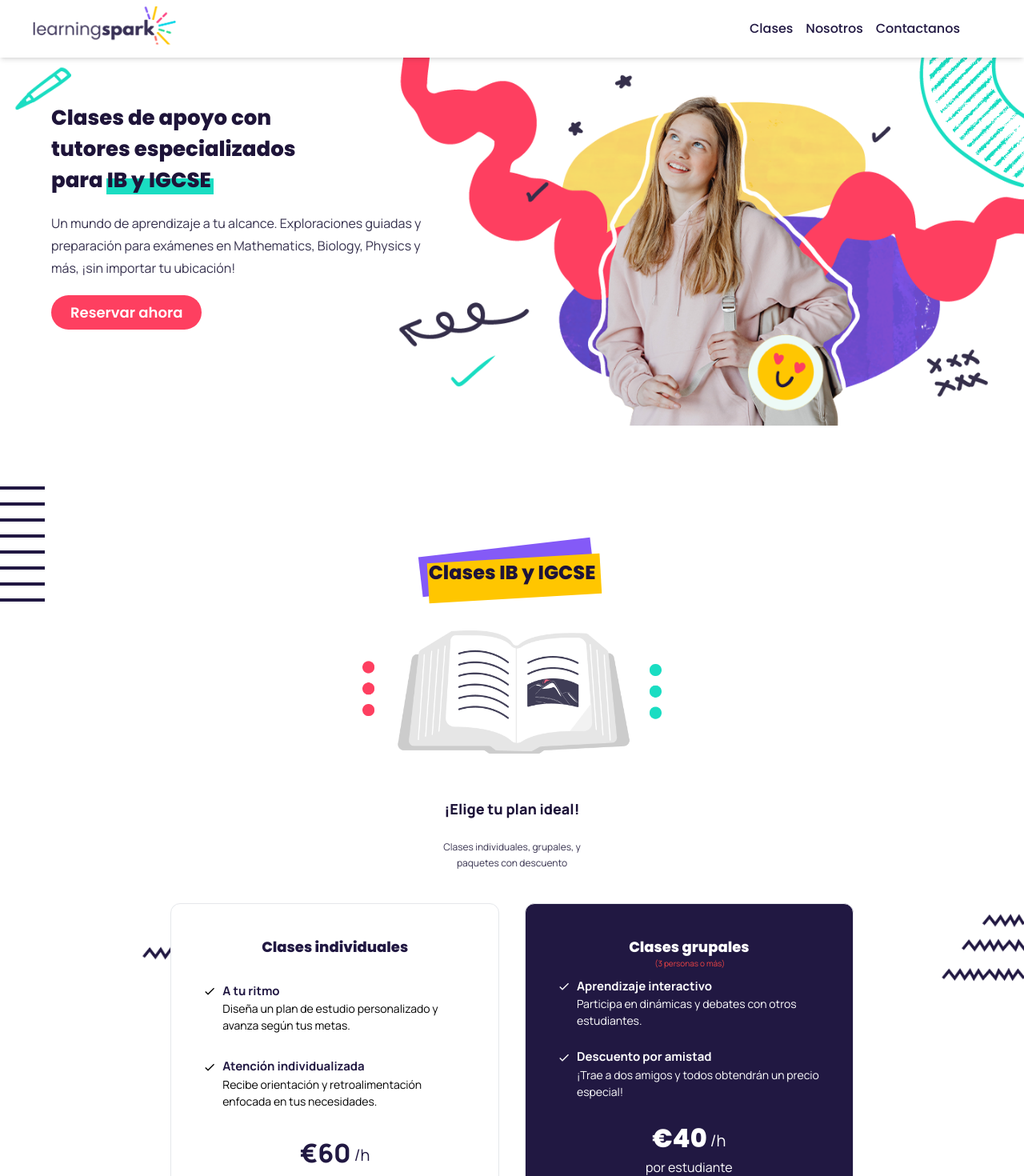
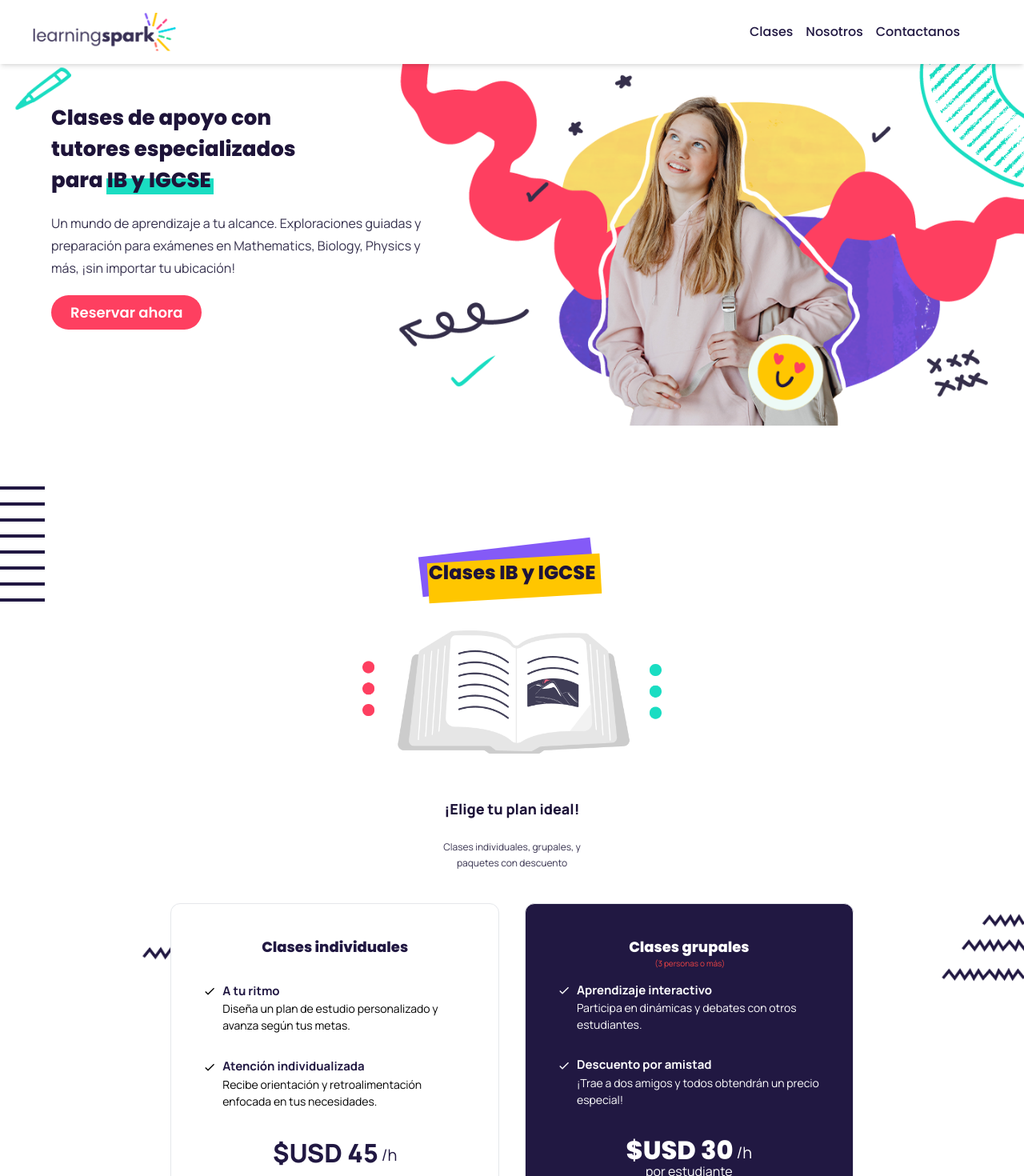
Before and after one commit to TomasSorgetti/learningSparks, a React (Create React App) app: page / in a window 1280 px wide. Shown: the top 1470 px of the page at 80% size. Built offline with nearby package versions, Linux system fonts and the light colour scheme; no server answers; a web font is replaced by a local one.

Commit message:
ip detection

```diff
--- a/package.json
+++ b/package.json
@@ -6,6 +6,7 @@
     "@testing-library/jest-dom": "^5.17.0",
     "@testing-library/react": "^13.4.0",
     "@testing-library/user-event": "^13.5.0",
+    "axios": "^1.5.1",
     "framer-motion": "^10.16.4",
     "react": "^18.2.0",
     "react-dom": "^18.2.0",
--- a/src/components/Carousel/Mobile/MobileSlider.jsx
+++ b/src/components/Carousel/Mobile/MobileSlider.jsx
@@ -24,7 +24,7 @@ const MobileSlider = () => {
   return (
     <motion.div
       ref={carousel}
-      className="w-full overflow-hidden mt-6 lg:hidden"
+      className="w-full overflow-hidden mt-6 lg:hidden pl-6"
       whileTap={{ cursor: "grabbing" }}
     >
       <motion.div
--- a/src/components/Clases/Clases.jsx
+++ b/src/components/Clases/Clases.jsx
@@ -1,4 +1,4 @@
-import React from "react";
+import React,{useEffect, useState} from "react";
 import Mobile from "../../assets/mobile/bookmobile.png";
 import book from "../../assets/desktop/book.png";
 import fondo from "../../assets/desktop/fondo.png";
@@ -8,11 +8,27 @@ import article2Mobile from "../../assets/mobile/card2.png";
 import article2 from "../../assets/Multimedia/article2.jpg";
 import MobileSlider from "../Carousel/Mobile/MobileSlider";
 import DeskSlider from "../Carousel/Desktop/DeskSlider";
-
+import axios from "axios"
 import { MdDone } from "react-icons/md";
 
 const Clases = () => {
   const whatsapp = "5491139478794";
+  const [userData, setUserData] = useState({})
+  console.log(userData);
+  useEffect(() => {
+    const data = async() => {
+      await axios.get("https://ipapi.co/json/")
+        .then((res) => {
+          if (!res) {
+          console.log("error fetching ip api");
+          }
+          else {
+            setUserData(res.data)
+          }
+      })
+    }
+    data()
+  }, [])
   return (
     <section
       id="clases"
@@ -86,9 +102,15 @@ const Clases = () => {
               </p>
             </div>
             <div className="flex gap-1 items-center justify-center">
-              <h4 className="text-[32px] font-extrabold text-subTitleColor">
-                €60
-              </h4>
+              {userData.country_name !== "Argentina" ? (
+                <h4 className="text-[32px] font-extrabold text-subTitleColor">
+                  $USD 45
+                </h4>
+              ) : (
+                <h4 className="text-[32px] font-extrabold text-subTitleColor">
+                  $15000
+                </h4>
+              )}
               <p className="text-[20px] mb-[-5px] font-normal text-subTitleColor">
                 /h
               </p>
@@ -133,10 +155,18 @@ const Clases = () => {
             </div>
             <div className="flex flex-col items-center justify-center">
               <div className="flex gap-1 items-center justify-center">
-                <h4 className="font-poppins text-[32px] font-extrabold">€40</h4>
+                {userData.country_name !== "Argentina" ? (
+                  <h4 className="font-poppins text-[32px] font-extrabold">
+                    $USD 30
+                  </h4>
+                ) : (
+                  <h4 className="font-poppins text-[32px] font-extrabold">
+                    $ 12000
+                  </h4>
+                )}
                 <p className="text-[20px] mb-[-5px] font-normal">/h</p>
               </div>
-              <span>por estudiante</span>
+              <span className="m-[-10px]">por estudiante</span>
             </div>
             <a
               href={`https://api.whatsapp.com/send?phone=${whatsapp}`}
--- a/src/components/Navigation/Navigation.jsx
+++ b/src/components/Navigation/Navigation.jsx
@@ -29,7 +29,7 @@ const Navigation = () => {
     >
       <a href="#navbar">
         <img
-          className="w-[120px] lg:w-[180px] pt-2 pb-4"
+          className="w-[120px] lg:w-[180px] pt-4 pb-4"
           src={Logo}
           alt="learning sparks logo"
         />
```
Also changed, not shown: 1 other file (tests, documents, lock files or other folders).
